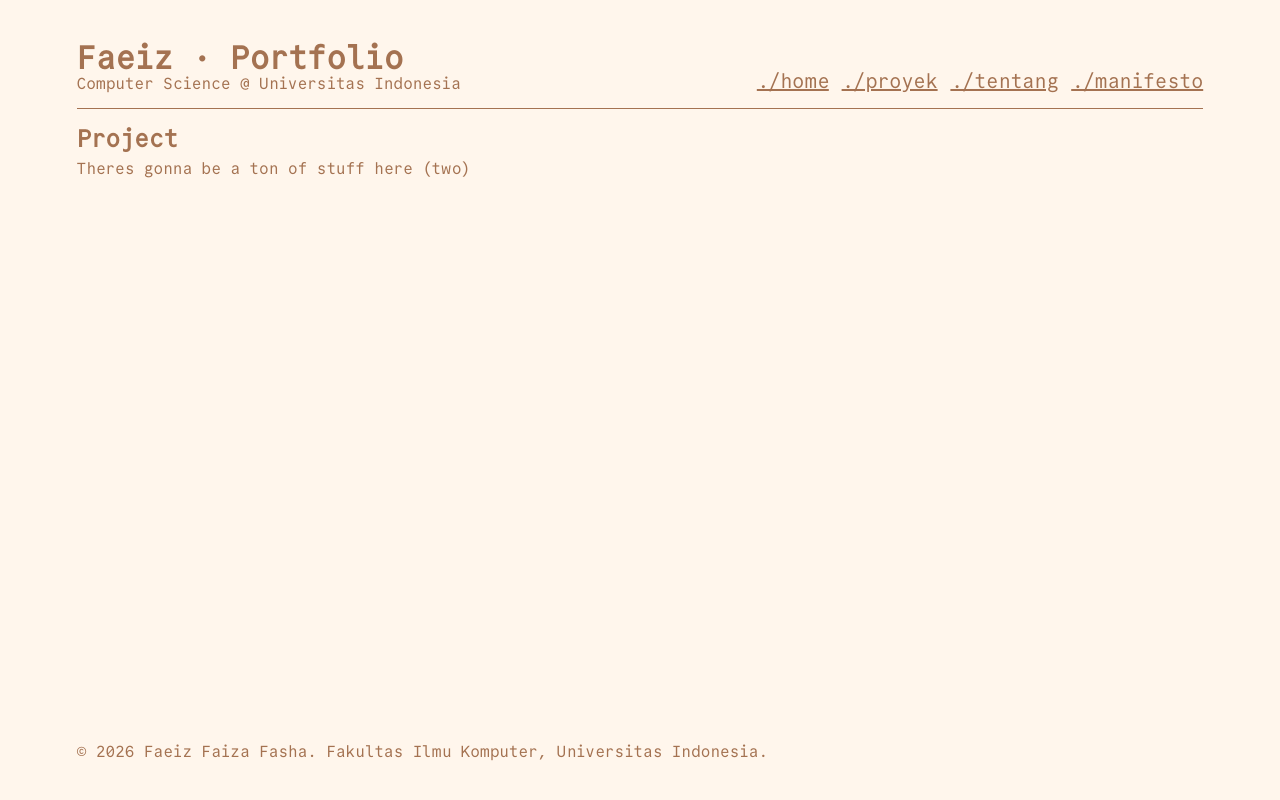
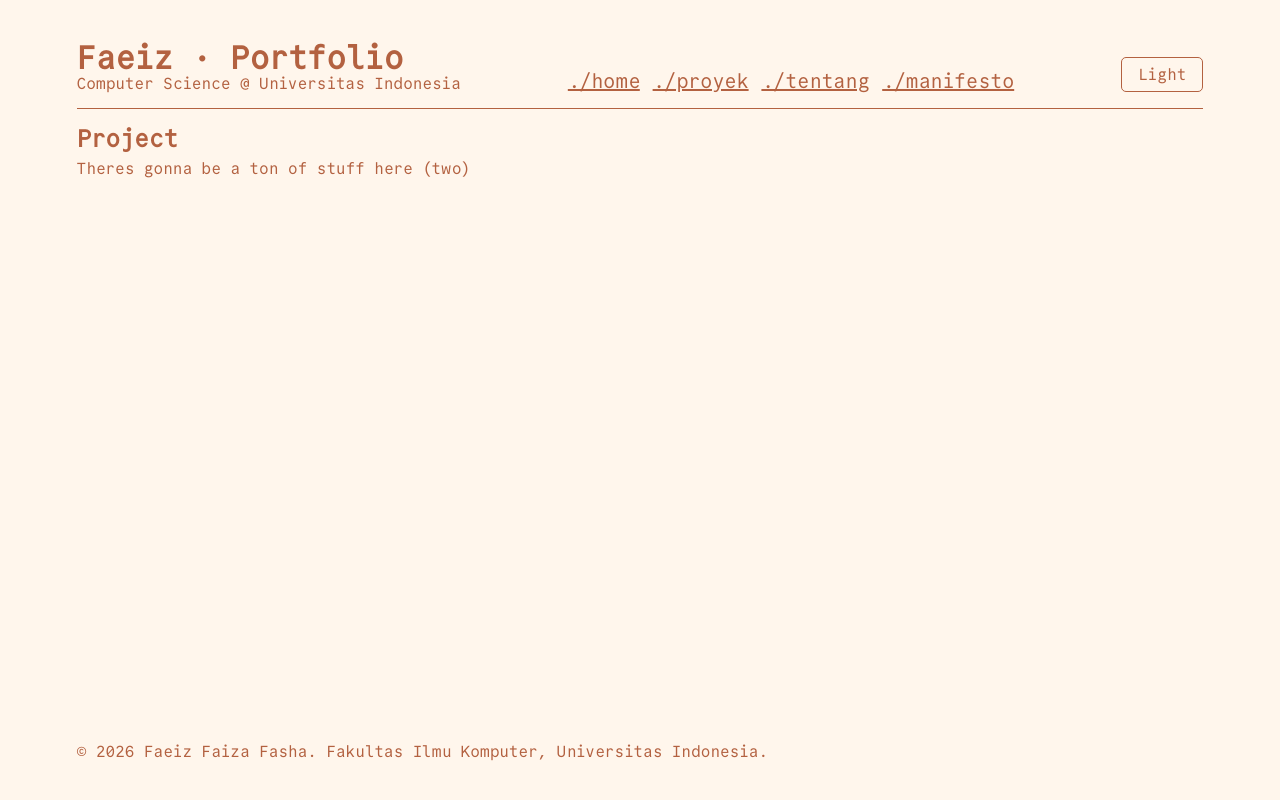
Before and after one commit to faeiz-ff/myportofolio, a Django app: page /proyek in a window 1280 px wide. Run offline with Django 5.2, Linux system fonts and the light colour scheme.

Commit message:
feat: add theme switcher

```diff
--- a/static/css/style.css
+++ b/static/css/style.css
@@ -12,17 +12,67 @@
 }
 
 :root {
-    --main-bg: #fff6ec;
-    --main-accent: #A47251;
-    --main-secondary: #d67935;
+    color-scheme: light dark;
+
+    &:has(#theme-light:checked) {
+        color-scheme: light;
+    }
+
+    &:has(#theme-light:not(checked)) {
+        color-scheme: dark;
+    }
+
+    --main-bg: light-dark(#fff6ec, #B36140);
+    --main-accent: light-dark(#B36140, #fff6EC);
+    --main-secondary: light-dark(#D67935, #CCC3B0);
 }
 
-@media (prefers-color-scheme: dark) {
-  :root {
-    --main-bg: #A47251;
-    --main-accent: #fff6ec;
-    --main-secondary: #ccc3b0;
-  }
+.theme-picker {
+    span {
+        width: 5svw;
+        text-align: center;
+        user-select: none;
+        background-color: var(--main-bg);
+        color: var(--main-accent);
+        border-radius: 5px;
+        border-width: 1px;
+        border-style: solid;
+        padding: 0.5rem;
+        border-color: var(--main-accent);
+        text-align: center;
+        text-decoration: none;
+
+        &:hover {
+            background-color: var(--main-accent);
+            color: var(--main-bg);
+        }
+    }
+
+    input {
+        opacity: 0;
+        position: absolue;
+        pointer-events: none;
+    }
+
+    &:has(#theme-light:checked) {
+        #theme-picker-dark {
+            display: none;
+        }
+
+        #theme-picker-light {
+            display: block;
+        }
+    }
+
+    &:has(#theme-light:not(checked)) {
+        #theme-picker-light {
+            display: none;
+        }
+
+        #theme-picker-dark {
+            display: block;
+        }
+    }
 }
 
 :root {
@@ -151,6 +201,12 @@ article h2 {
     font-size: 3rem;
 }
 
+.hero-buttons {
+    display: flex;
+    flex-direction: row;
+    gap: 2vw;
+}
+
 .hero-navigations {
     display: flex;
     flex-direction: row;
--- a/templates/base.html
+++ b/templates/base.html
@@ -21,6 +21,11 @@
             <a href="/tentang">./tentang</a>
             <a href="/manifesto">./manifesto</a>
         </nav>
+        <label class="theme-picker">
+            <input type="checkbox" id="theme-light" name="theme-light" checked/>
+            <span id="theme-picker-light">Light</span>
+            <span id="theme-picker-dark">Dark</span>
+        </label>
     </header>
     <main>
         {% block content %}
@@ -32,6 +37,29 @@
         </div>
     </footer>
     </div>
+
+    <script>
+        // Theme Picker Logic
+        const themeCheckBox = document.getElementById('theme-light');
+        const savedTheme = localStorage.getItem('theme-color');
+        const prefersLight = window.matchMedia('(prefers-color-scheme: light)');
+
+        if (savedTheme === 'light') {
+            themeCheckBox.checked = true;
+        } else if (savedTheme === 'dark') {
+            themeCheckBox.checked = false;
+        } else if (prefersLight) {
+            themeCheckBox.checked = true;
+            localStorage.setItem('theme-color', 'light');
+        } else {
+            themeCheckBox.checked = false;
+            localStorage.setItem('theme-color', 'dark');
+        }
+
+        themeCheckBox.addEventListener('change', (e) => {
+            localStorage.setItem('theme-color', e.target.checked ? 'light' : 'dark');
+        });
+    </script>
 </body>
 
 </html>
```
Also changed, not shown: templates/index.html (+28 -0 lines), README.md.
